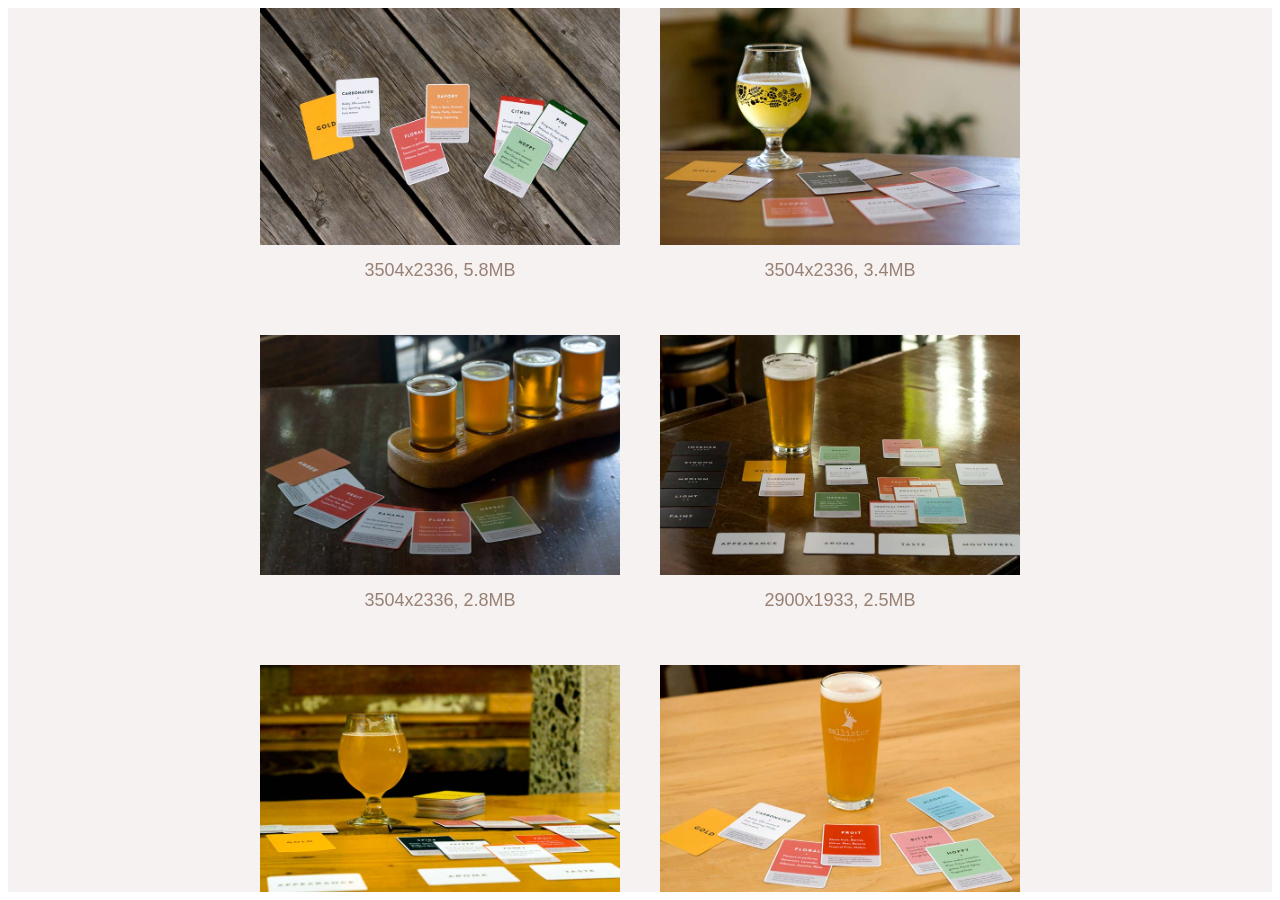
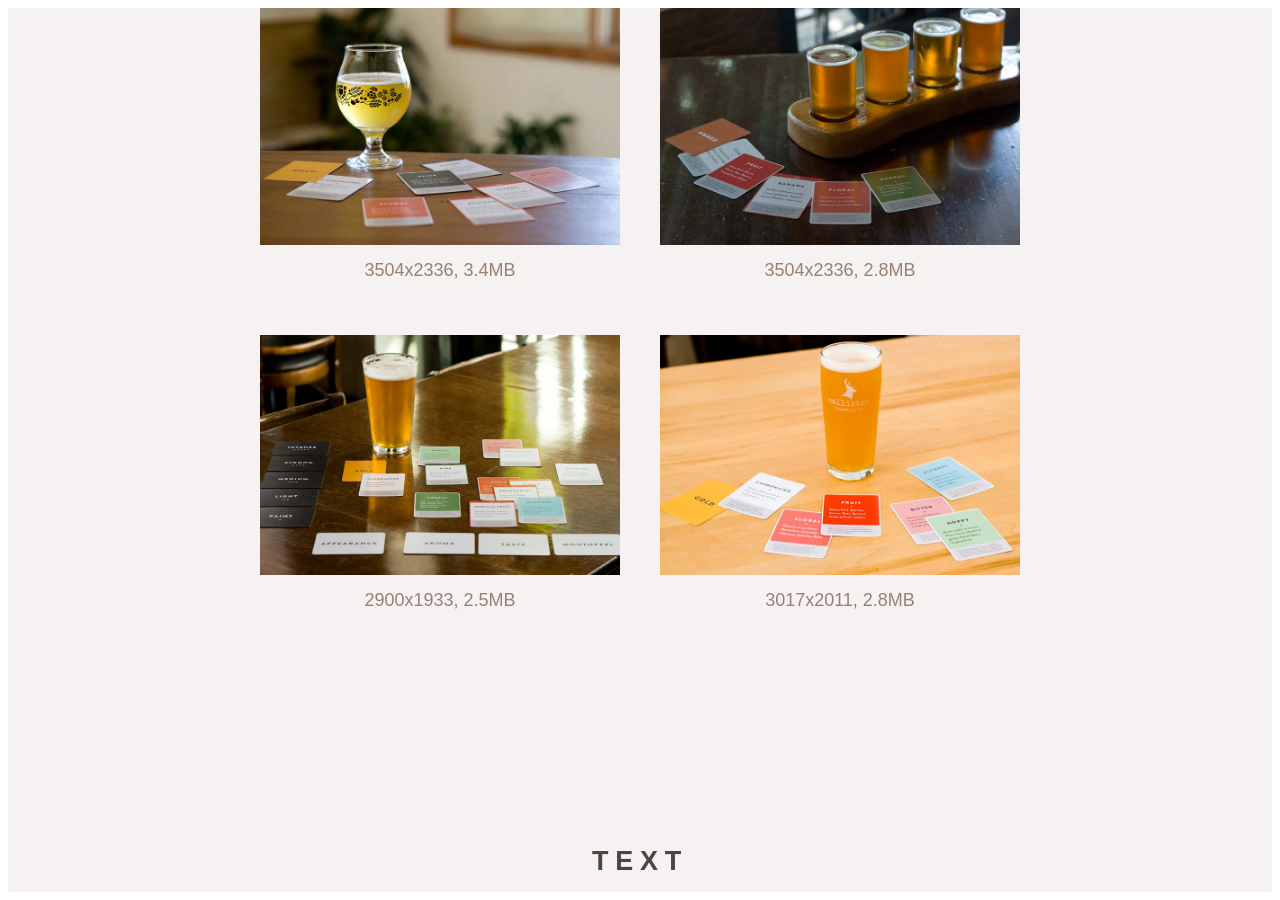
Before and after one commit to mezzoblue/palatedeck.com, a Jekyll site: the page built from press.html, in a window 1280 px wide and 900 px high, scrolled down 2013 px. Built offline with Jekyll 4.4.1, drawn with Linux system fonts in a browser that asks for light colours; nearby versions of some CDN libraries.

Commit message:
Updating a few press assets

```diff
--- a/press.html
+++ b/press.html
@@ -124,13 +124,13 @@
 				</a>
 				<p class="meta">3400x2266, 3.2MB</p>
 			</li>
-			<li>
+<!-- 			<li>
 				<a href="/images/assets/photo-product-3.jpg">
 					<img src="/images/assets/photo-product-3-sm.jpg" alt="">
 				</a>
 				<p class="meta">3504x2336, 5.8MB</p>
 			</li>
-			<li>
+ -->			<li>
 				<a href="/images/assets/photo-product-4.jpg">
 					<img src="/images/assets/photo-product-4-sm.jpg" alt="">
 				</a>
@@ -148,13 +148,13 @@
 				</a>
 				<p class="meta">2900x1933, 2.5MB</p>
 			</li>
-			<li>
+<!-- 			<li>
 				<a href="/images/assets/photo-product-7.jpg">
 					<img src="/images/assets/photo-product-7-sm.jpg" alt="">
 				</a>
 				<p class="meta">3057x2038, 3.7MB</p>
 			</li>
-			<li>
+ -->			<li>
 				<a href="/images/assets/photo-product-8.jpg">
 					<img src="/images/assets/photo-product-8-sm.jpg" alt="">
 				</a>
@@ -195,7 +195,14 @@
 			<h3 class="header-small">Creator Bio</h3>
 			<p>Dave Shea is a <a href="https://www.cicerone.org/us-en/users/dave-shea-0">Certified Cicerone®</a> and BJCP-certified beer judge. He's a co-founder of Vancouver's <a href="http://farmhousefest.com/">Farmhouse Fest</a> Saison and Wild Ale Festival, and a long-time home brewer who finds the occasion to brew commercially every so often. Outside of beer, <a href="http://daveshea.com/">Dave</a> is also well known in the web design &amp; development community.</p>
 
-			<p><em>If you need it a photo of Dave, you can use <a href="/images/assets/photo-dave.jpg">this one</a> but please provide credit to <a href="http://jonnypicture.com/">Jonathan Evans</a>.</em></p>
+			<figure class="media">
+				<div class="media-img media-img-small">
+					<a href="/images/assets/photo-dave.jpg"><img src="/images/assets/photo-dave.jpg" alt="Photo of creator Dave Shea"></a>
+				</div>
+				<figcaption class="media-caption">
+					<p><em>If you need it a photo of Dave, you can use <a href="/images/assets/photo-dave.jpg">this one</a> but please provide credit to <a href="http://jonnypicture.com/">Jonathan Evans</a>.</em></p>
+				</figcaption>
+			</figure>
 		</div>
 
 	</div>
```
Also changed, not shown: images/assets/photo-product-6-sm.jpg, images/assets/photo-product-8-sm.jpg, 8 other files.
